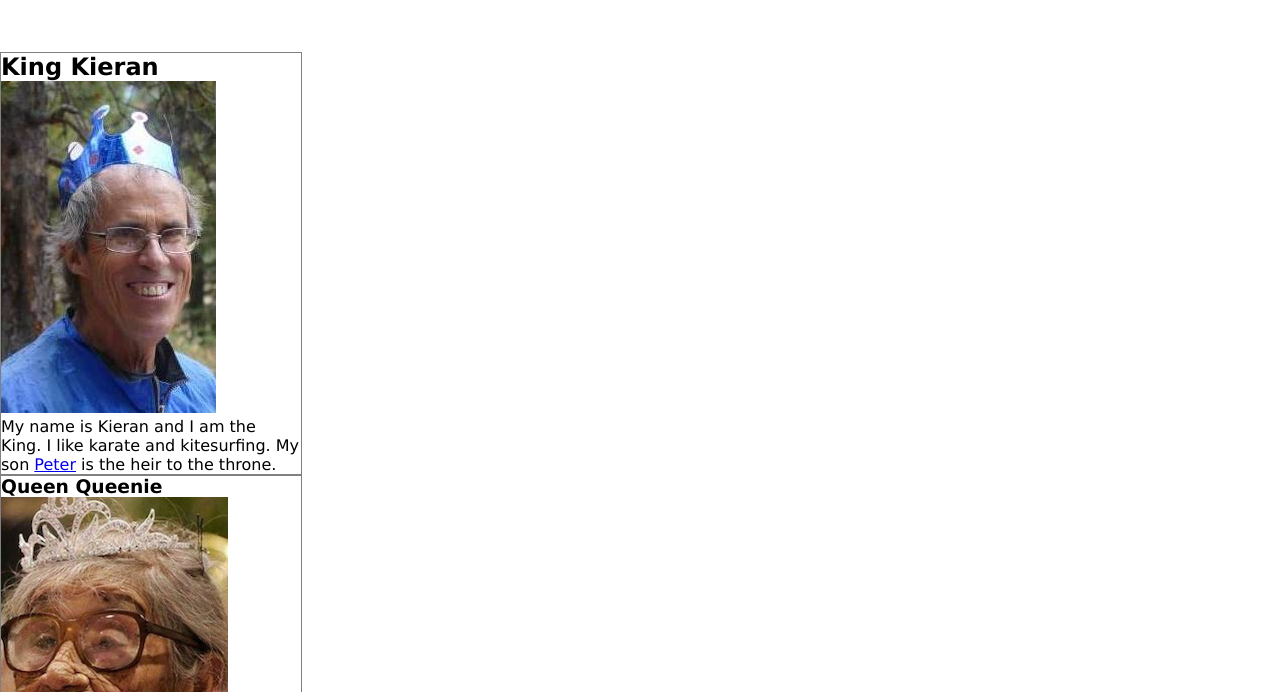
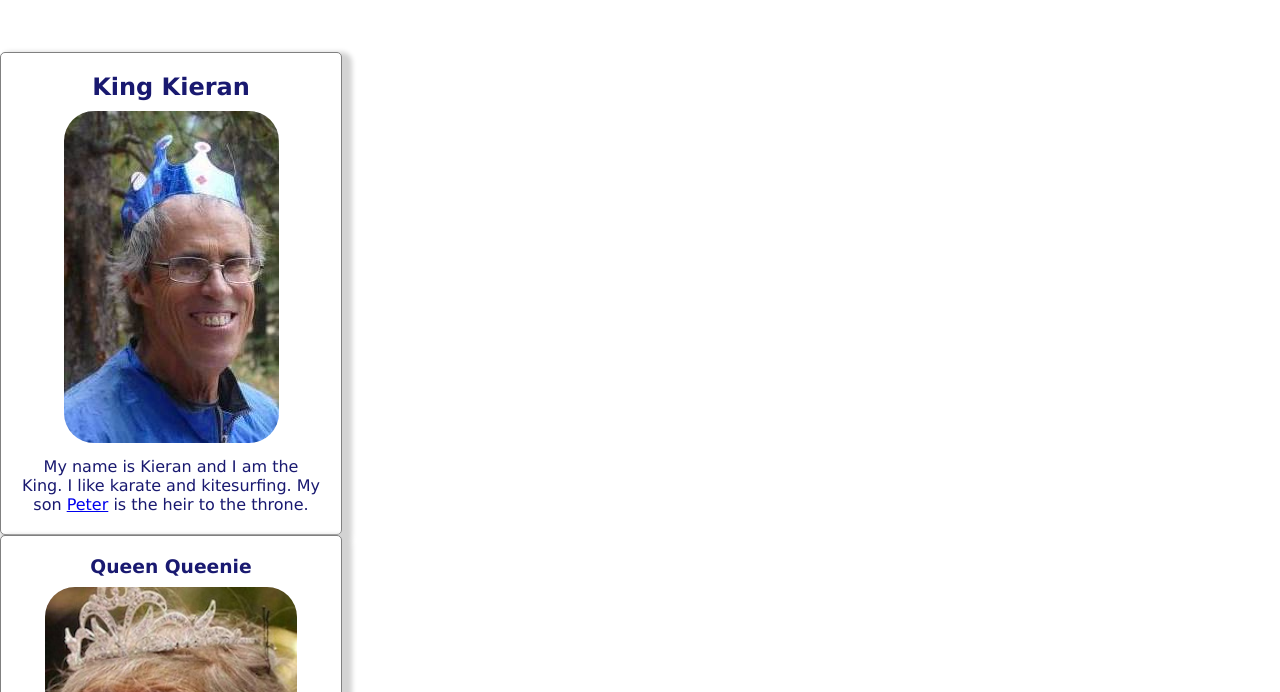
Before and after one commit to charlottefrance/nology-coursework1, a plain HTML site: page 02-WebFundamentals/index.html in a window 1280 px wide. Shown: the part 108-800 px from the top of the page. Drawn offline with Linux system fonts and the light colour scheme.

Commit message:
started the cards

```diff
--- a/02-WebFundamentals/styles.css
+++ b/02-WebFundamentals/styles.css
@@ -25,4 +25,16 @@ header h1 {
     width: 300px;
     height: auto;
     border: 1px solid gray;
+    border-radius: 5px;
+    text-align: center;
+    padding: 20px;
+    background-color: white;
+    color: midnightblue;
+    box-shadow: 5px 5px 5px 5px lightgray;
 }
+
+.card img {
+    margin: 10px;
+    min-height: 300px;
+    border-radius: 30px;
+}
```
